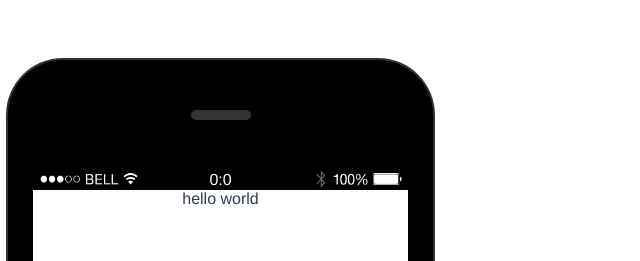
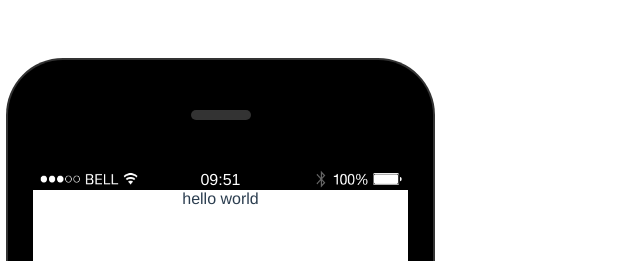
Before and after one commit to thomasyxy/vue-phone, a Vue app: page / in a window 1280 px wide. Shown: the top 261 px of the page, without its empty margins (0-640 px from the left). Built offline with nearby package versions, Linux system fonts and the light colour scheme.

Commit message:
feat: 时间实时计算

```diff
--- a/src/components/phone/phone.vue
+++ b/src/components/phone/phone.vue
@@ -1,7 +1,7 @@
 <template>
   <div class="vue-phone" :style="`width: ${width}px`">
     <div class="vue-phone-bar">
-      <span class="vue-phone-time">{{hour}}:{{minute}}</span>
+      <span class="vue-phone-time">{{time}}</span>
     </div>
     <div class="vue-phone-content" :style="`height: ${height}px`">
       <slot></slot>
@@ -13,6 +13,7 @@
 <script>
 export default {
   name: 'vue-phone',
+
   props: {
     width: {
       type: [String, Number],
@@ -23,11 +24,42 @@ export default {
       default: 667
     }
   },
+
   data () {
     return {
       hour: 0,
-      minute: 0
+      minute: 0,
+      second: 0
     }
+  },
+
+  computed: {
+    time: function () {
+      let h = (this.hour + '').length === 1 ? '0' + this.hour : this.hour
+      let m = (this.minute + '').length === 1 ? '0' + this.minute : this.minute
+      return `${h}:${m}`
+    }
+  },
+
+  methods: {
+    setTime () {
+      let date = new Date()
+      this.hour = date.getHours()
+      this.minute = date.getMinutes()
+      setInterval(() => {
+        this.second++
+        if (this.second >= 59) {
+          this.minute ++
+          if (this.minute >= 59) {
+            this.hour ++
+          }
+        }
+      }, 1000)
+    }
+  },
+
+  mounted: function () {
+    this.setTime()
   }
 }
 </script>
```
